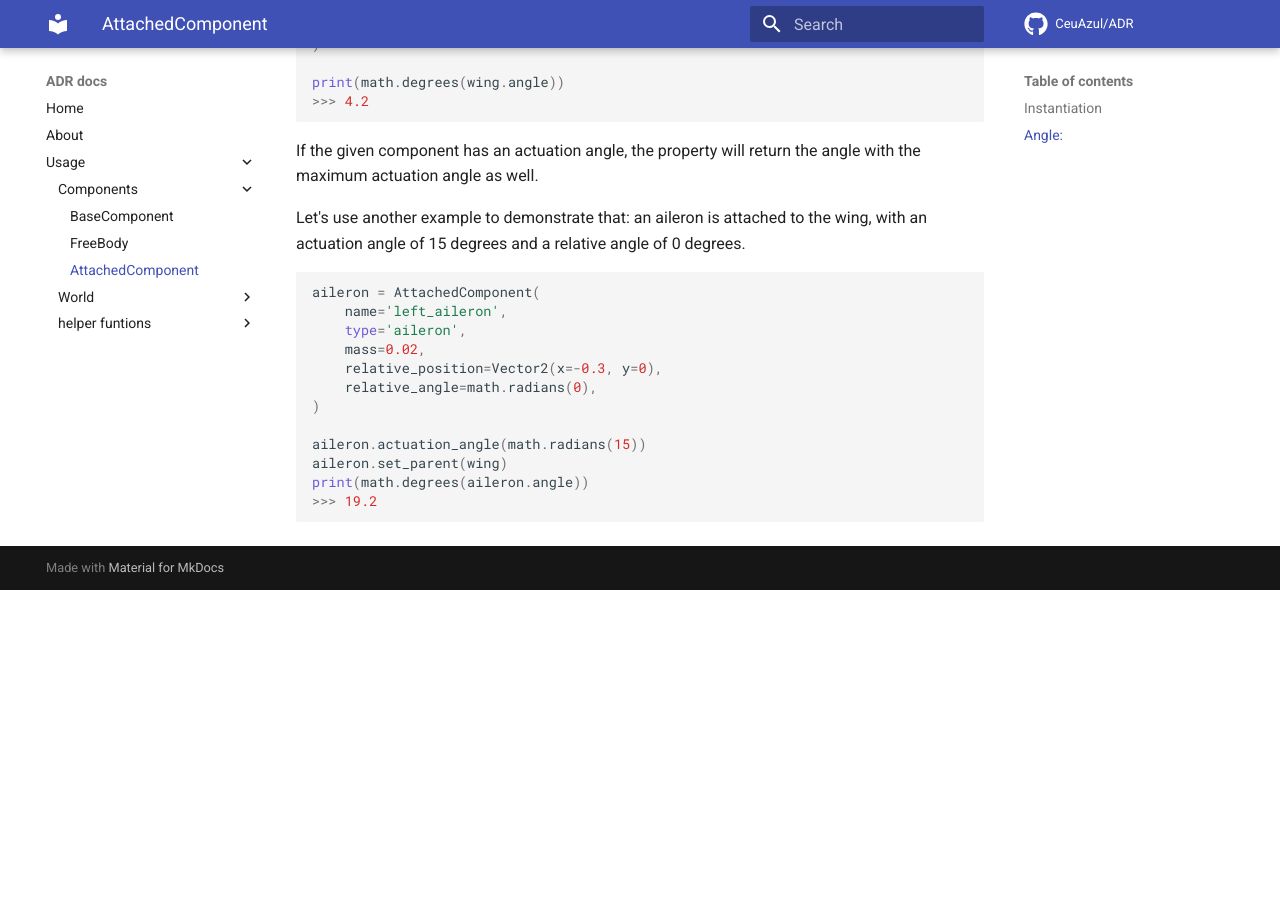
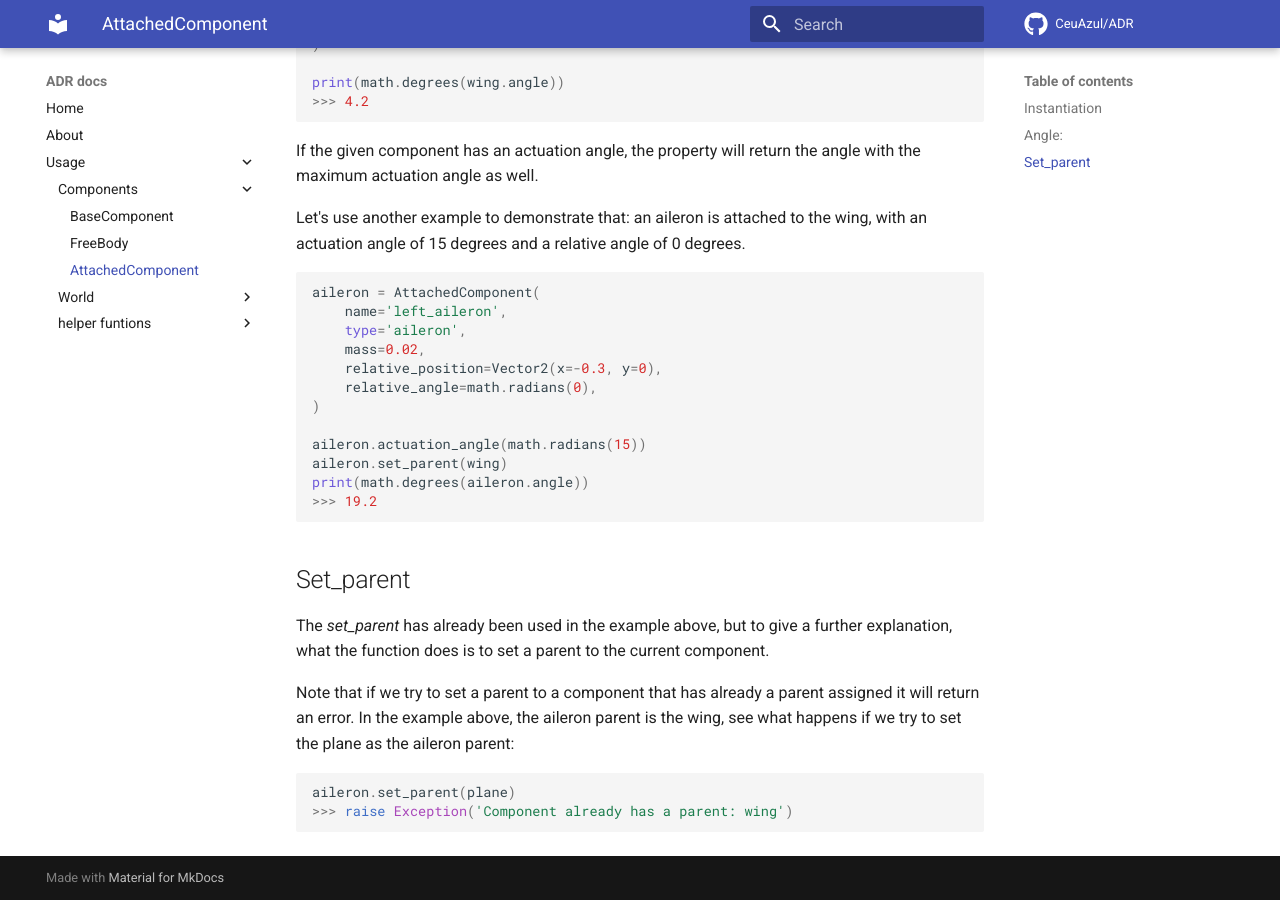
Before and after one commit to CeuAzul/ADR, an MkDocs documentation site: the page built from docs/Components/AttachedComponent.md, in a window 1280 px wide and 900 px high, scrolled down 2223 px. Built offline with MkDocs 1.6.1 and Material for MkDocs 9.7.7, drawn with Linux system fonts in a browser that asks for light colours; comment, search, counter and statistics services are not loaded; before the commit the page ends 2813 px from its top, so only the background shows below that.

Commit message:
Add docs for set_parent

````diff
--- a/docs/Components/AttachedComponent.md
+++ b/docs/Components/AttachedComponent.md
@@ -107,3 +107,14 @@ aileron.set_parent(wing)
 print(math.degrees(aileron.angle))
 >>> 19.2
 ```
+
+## Set_parent
+The *set_parent* has already been used in the example above, but to give a further explanation, what the function does is to set a parent to the current component.
+
+Note that if we try to set a parent to a component that has already a parent assigned it will return an error. In the example above, the aileron parent is the wing, see what happens if we try to set the plane as the aileron parent:
+
+``` python
+
+aileron.set_parent(plane)
+>>> raise Exception('Component already has a parent: wing')
+```
````
